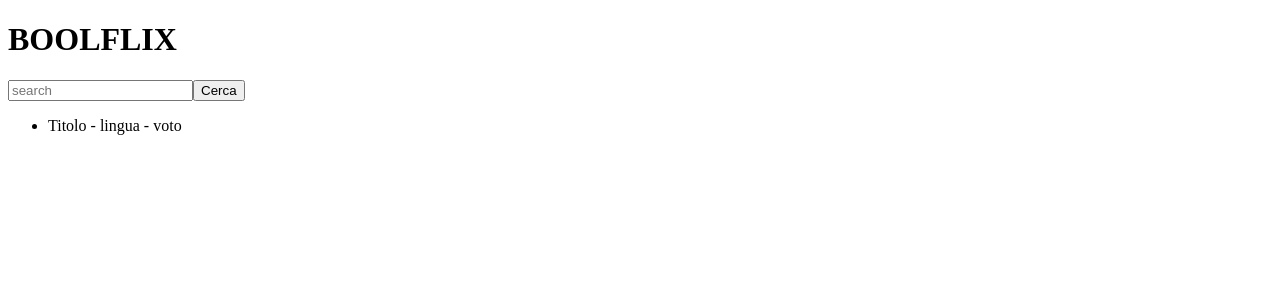
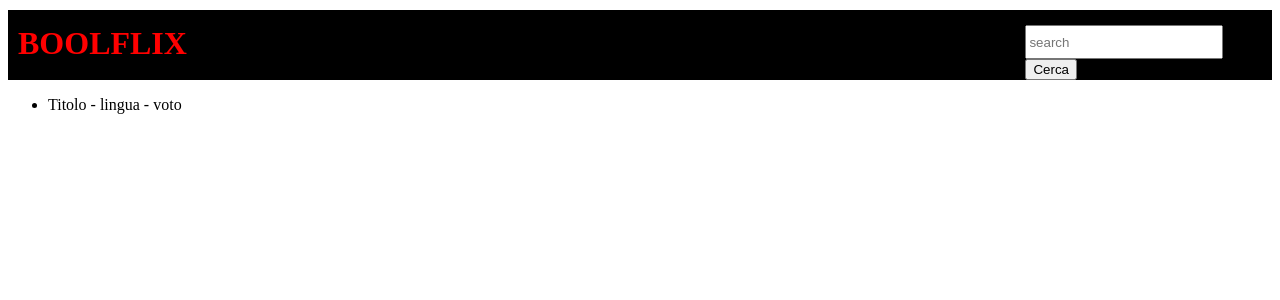
Before and after one commit to marcovalerio93/vue-boolflix, a Vue app: page / in a window 1280 px wide. Shown: the top 300 px of the page. Built offline with nearby package versions, Linux system fonts and the light colour scheme.

Commit message:
vu boolflix series tv conection

```diff
--- a/src/App.vue
+++ b/src/App.vue
@@ -1,7 +1,7 @@
 <template>
   <div id="app">
     <MyHeader @search="textToSearch"/>
-    <MyMain :list="list"/>
+    <MyMain :f_list="f_list"/>
   </div>
 </template>
 
@@ -24,7 +24,8 @@ export default {
       apiUrl:'https://api.themoviedb.org/3',
       apiKey:'24b248d3ec557ff42f3aac3b5261990e',
       lenguage: 'it-IT',
-      list:[]
+      f_list:[],
+      s_list:[]
     }
   },
 
@@ -33,13 +34,21 @@ export default {
     textToSearch(textSearced) {
       axios.get(this.apiUrl + '/search/movie?api_key=' + this.apiKey + '&language='+ this.language + '&query=' + textSearced)
       .then(res => {
-        this.list = res.data.results;
+        this.f_list = res.data.results;
       })
-      // .catch(err => {
-      //   console.log(err);
-      // })
+      .catch(err => {
+      console.log(err);
+      })
+      axios.get(this.apiUrl + '/search/tv?api_key=' + this.apiKey + '&language='+ this.language + '&query=' + textSearced)
+      .then(res => {
+        this.s_list = res.data.results;
+      })
+      .catch(err => {
+      console.log(err);
+      })
+    },
 
-    },
+
   }
 }
 </script>
--- a/src/components/MyHeader.vue
+++ b/src/components/MyHeader.vue
@@ -26,26 +26,26 @@ export default {
 
 <style scoped lang="scss">
 
-    // .bg{
-    //     width: 100%;
-    //     background-color: black;
-    // }
+    .bg{
+        width: 100%;
+        background-color: black;
+    }
 
-    //     div .d-flex{
-    //         height: 70px;
-    //         margin: 10px;
-    //         display: flex;
-    //         justify-content: space-between;
+    div .d-flex{
+    height: 70px;
+    margin: 10px;
+    display: flex;
+    justify-content: space-between;
 
-    //         h1{
-    //             color: red;
-    //             margin-top: 15px;
-    //         }
-    //         input{
-    //             width: 80%;
-    //             height: 40%;
-    //             margin-top: 15px;
-    //         }
-    //     }
+        h1{
+        color: red;
+        margin-top: 15px;
+        }
+       input{
+           width: 80%;
+           height: 40%;
+           margin-top: 15px;
+        }
+    }
 
 </style>
--- a/src/components/MyMain.vue
+++ b/src/components/MyMain.vue
@@ -3,7 +3,7 @@
     <ul>
       <li>Titolo - lingua - voto</li>
 
-      <li v-for="(film, index) in list" :key="index">
+      <li v-for="(film, index) in f_list" :key="index">
         {{film.title}} -
         {{film.original_title}} -
         {{film.original_lenguage}} -
@@ -20,10 +20,11 @@ export default {
     name:"MyMain",
     props: {
       list: Array
-    }
+    },
+
 }
 </script>
 
-<style>
+<style lang="scss">
 
 </style>
```
Also changed, not shown: src/components/note.vue (added, +23 -0 lines).
